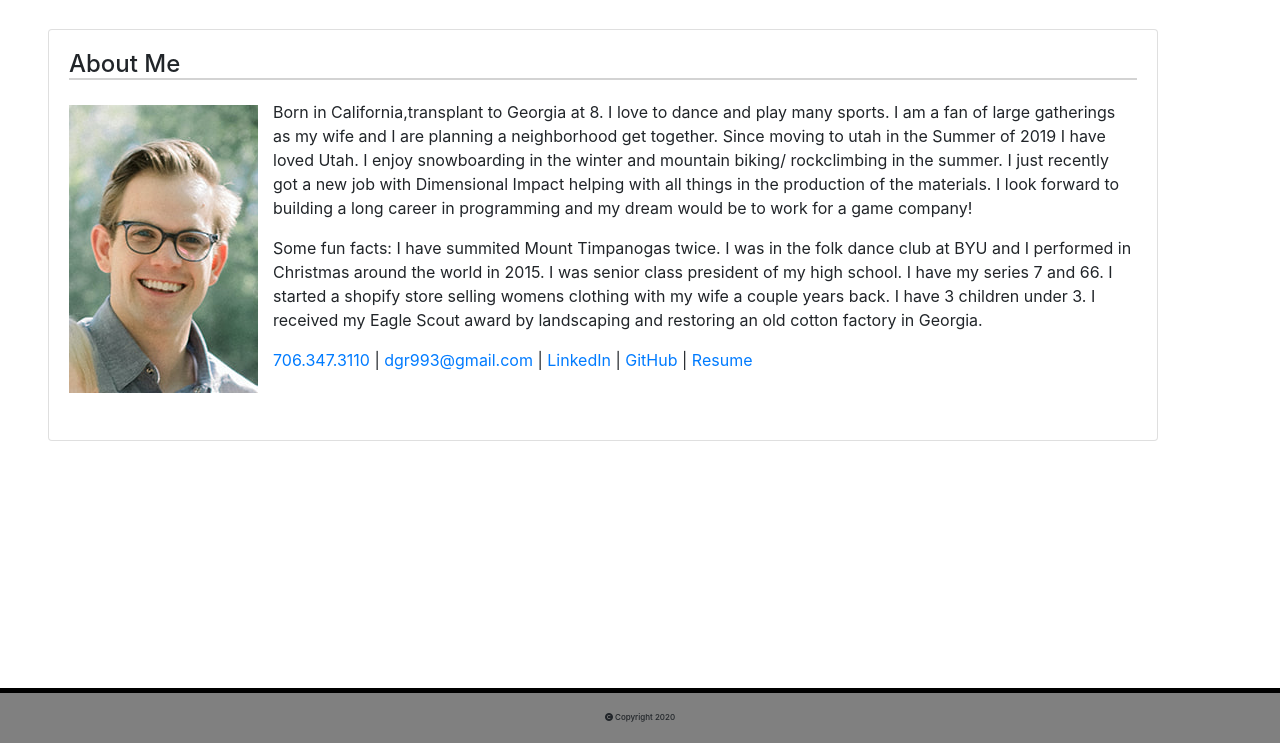
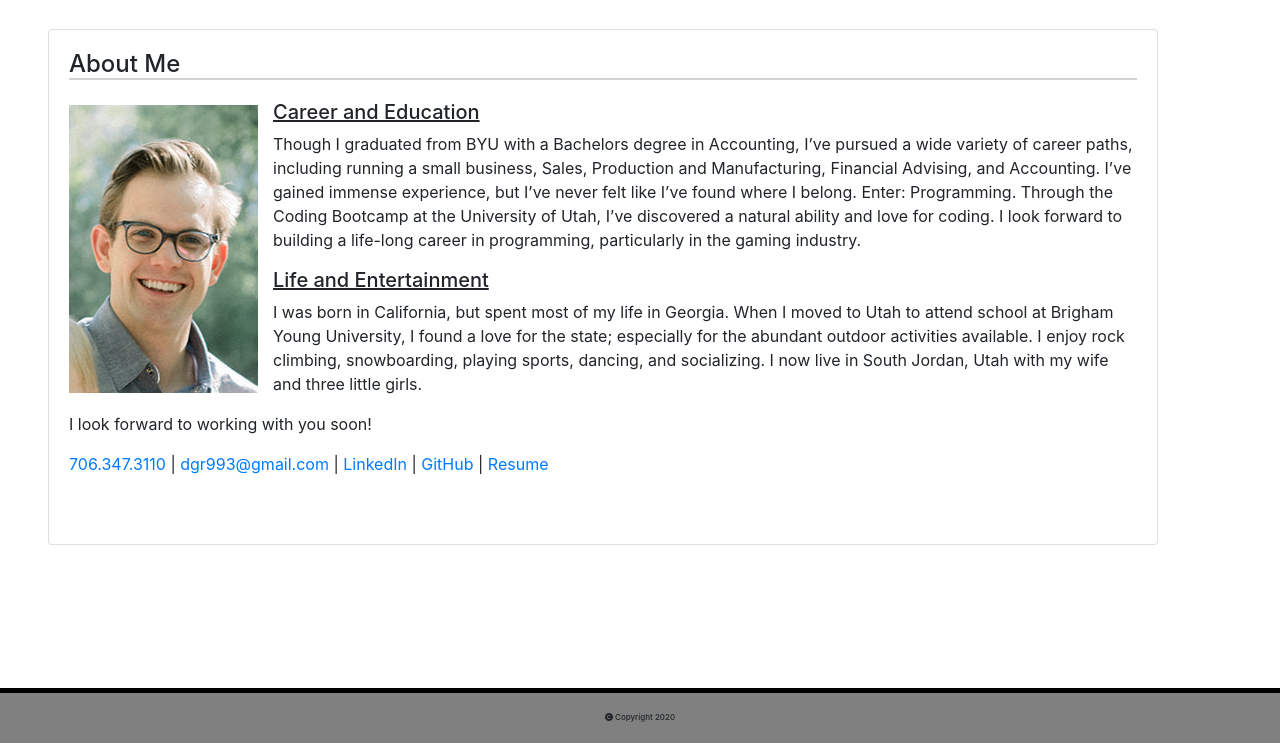
Before and after one commit to dgr993/Responsive-Portfolio-Assignment-2, a plain HTML site: page index.html in a window 1280 px wide. Shown: the part 57-800 px from the top of the page. Drawn offline with nearby package versions, Linux system fonts and the light colour scheme.

Commit message:
edited the about me paragraphs

```diff
--- a/index.html
+++ b/index.html
@@ -63,19 +63,17 @@
                   <img src="assets/LexiMarie_Family-64_websize.jpg" alt="portrait">
 
                   <p>
-                    Born in California,transplant to Georgia at 8. I love to dance and play many sports. I am a fan of large
-                    gatherings as my wife and I are planning a neighborhood get together. Since moving to utah in the Summer
-                    of 2019 I have loved Utah. I enjoy snowboarding in the winter and mountain biking/ rockclimbing in the
-                    summer. I just recently got a new job with Dimensional Impact helping with all things in the production of
-                    the materials. I look forward to building a long career in programming and my dream would be to work for a
-                    game company!
+                  <h5> Career and Education</h5>
+
+                    Though I graduated from BYU with a Bachelors degree in Accounting, I’ve pursued a wide variety of career paths, including running a small business, Sales, Production and Manufacturing, Financial Advising, and Accounting. I’ve gained immense experience, but I’ve never felt like I’ve found where I belong. Enter: Programming.  Through the Coding Bootcamp at the University of Utah, I’ve discovered a natural ability and love for coding.  I look forward to building a life-long career in programming, particularly in the gaming industry.
+                  </p>
+
+                  <p>
+                    <h5>Life and Entertainment</h5>
+                    I was born in California, but spent most of my life in Georgia.  When I moved to Utah to attend school at Brigham Young University, I found a love for the state; especially for the abundant outdoor activities available.  I enjoy rock climbing, snowboarding, playing sports, dancing, and socializing.  I now live in South Jordan, Utah with my wife and three little girls.
                   </p>
                   <p>
-                    Some fun facts: I have summited Mount Timpanogas twice. I was in the folk dance club at BYU and I
-                    performed in Christmas around the world in 2015. I was senior class president of my high school. I have my
-                    series 7 and 66. I started a shopify store selling womens clothing with my wife a couple years back. I
-                    have 3 children under 3. I received my Eagle Scout award by landscaping and restoring an old cotton
-                    factory in Georgia.
+                    I look forward to working with you soon!
                   </p>
                   <p class="mb-5">
 
--- a/style.css
+++ b/style.css
@@ -51,6 +51,9 @@ h4 {
     border-bottom: 2px solid lightgray;
     margin-bottom: 20px;
 }
+h5{
+    text-decoration: underline;
+}
 
 h6 {
     text-align: center;
```
